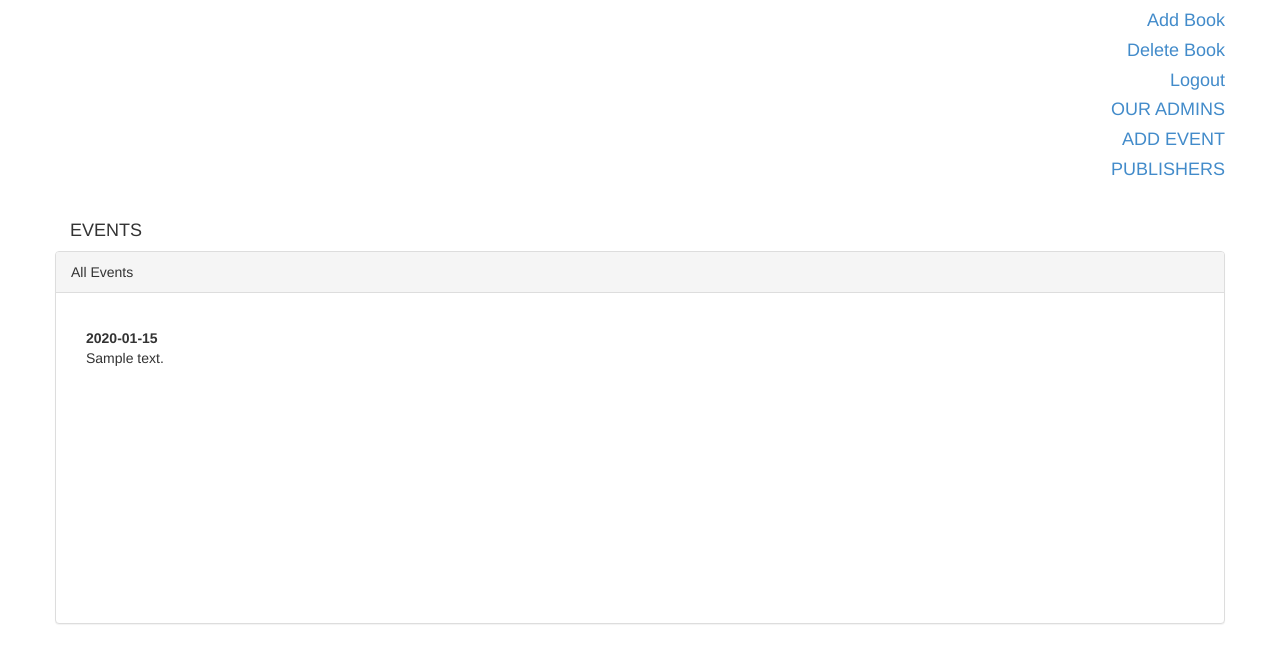
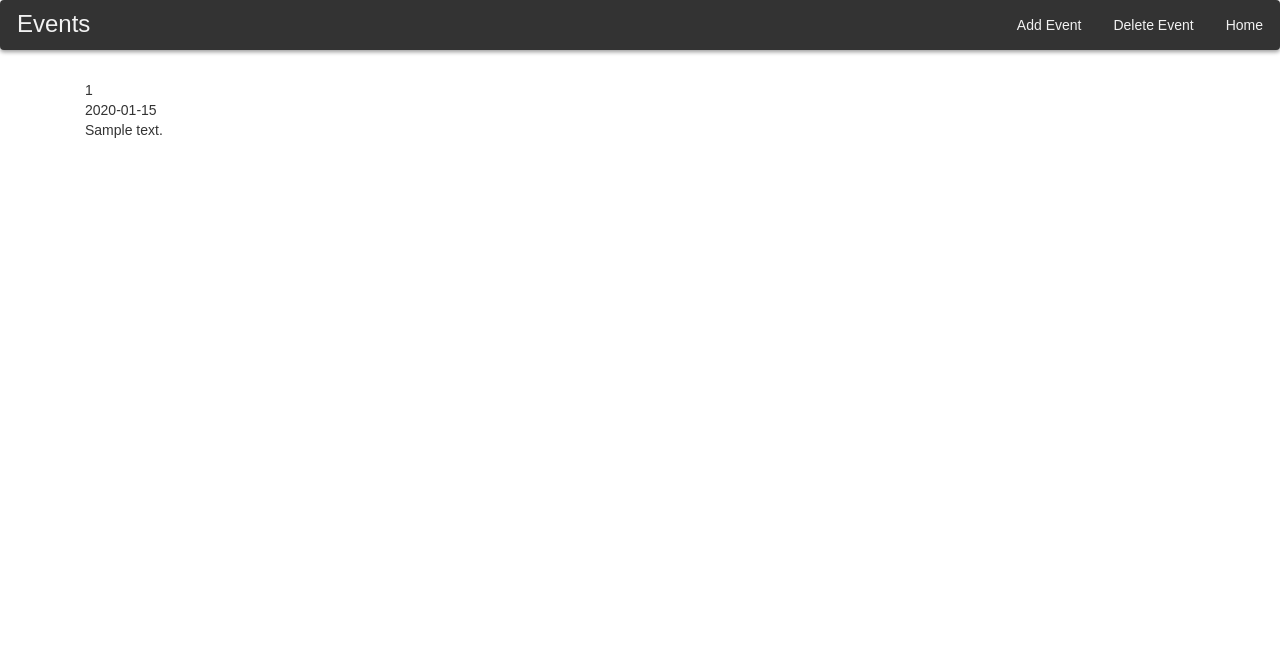
Before and after one commit to jessicathomas13/CPSC471, a PHP site: page /admin-event.php in a window 1280 px wide. Shown: the top 663 px of the page. Run offline with PHP 8.4, Linux system fonts and the light colour scheme; tables that the repository leaves empty hold one stand-in row (values such as "Sample post"); data that the repository does not hold is empty.

Commit message:
Update admin-event.php

```diff
--- a/includes/admin-event.php
+++ b/includes/admin-event.php
@@ -11,94 +11,95 @@ include('sqlconnect.php');
     <meta charset="UTF-8">
     <meta http-equiv="X-UA-Compatible" content="IE=edge">
     <meta name="viewport" content="width=device-width, initial-scale=1.0">
-  <title> Online Library Management System </title>
+    <title>Event Management</title>
     <link rel="stylesheet" href="assets/bootstrap.css">
     <link rel="stylesheet" href="assets/font-awesome.css">
+    <script>
+        function toggleDelete(shouldShow) {
+            const checkboxes = document.querySelectorAll('.delete-checkbox');
+            const deleteBtn = document.getElementById('delete-btn');
+            checkboxes.forEach(cb => cb.style.display = shouldShow ? 'block' : 'none');
+            deleteBtn.style.display = shouldShow ? 'block' : 'none';
+        }
+
+        function confirmDeletion() {
+            const checkedBoxes = document.querySelectorAll('.delete-checkbox:checked');
+            return checkedBoxes.length > 0 ? confirm('Are you sure you want to delete the selected events?') : false;
+        }
+    </script>
     <style>
-    .lel {
-      border: 1px solid black;
-      border-radius: 5px;
+      body {
+        font-family: Arial, sans-serif;
+        margin: 0;
+        padding-top: 60px;
+      }
+      .navbar {
+        background-color: #333;
+        overflow: hidden;
+        position: fixed;
+        top: 0;
+        width: 100%;
+        height: 50px;
+        box-shadow: 0 2px 4px rgba(0,0,0,0.4);
+      }
+      .navbar h4, .navbar a {
+        float: right;
+        display: block;
+        color: #f2f2f2;
+        text-align: center;
+        padding: 14px 16px;
+        text-decoration: none;
+        transition: background-color 0.3s;
+      }
+      .navbar h4:hover, .navbar a:hover {
+        background-color: #ddd;
+        color: black;
+      }
+      .navbar h1 {
+        float: left;
+        color: #f2f2f2;
+        text-align: center;
+        padding: 10px 16px;
+        font-size: 24px;
+        margin: 0;
+      }
+      .delete-checkbox, #delete-btn {
+            display: none; /* Hide checkboxes and delete button by default */
+            margin-top: 10px;
         }
     </style>
 </head>
-
 <body>
     <nav class="navbar">
-
-<?php // var_dump($_SERVER["PHP_SELF"]);  ?>  <!-- this will show your url -->
-<div class="content-wrapper">
-         <div class="container">
-        <div class="row pad-botm">
-            <div class="col-md-30">
-              <div style = "text-align: right">
-              <h4 class="header-line"><a class="default-link-style <?php if($_SERVER["PHP_SELF"]=='add-book.php'){echo 'style-active';}?>"  href="add-book.php">Add Book</a></h4>
-              <h4 class="header-line"><a class="default-link-style <?php if($_SERVER["PHP_SELF"]=='delete-book.php'){echo 'style-active';}?>"  href="delete-book.php">Delete Book</a></h4>
-              <h4 class="header-line"><a class="default-link-style <?php if($_SERVER["PHP_SELF"]=='admin-login.php'){echo 'style-active';}?>"  href="admin-login.php">Logout</a></h4>
-              <h4 class="header-line"><a class="default-link-style <?php if($_SERVER["PHP_SELF"]=='all-admins.php'){echo 'style-active';}?>"  href="all-admins.php">OUR ADMINS</a></h4>
-              <h4 class="header-line"><a class="default-link-style <?php if($_SERVER["PHP_SELF"]=='event.php'){echo 'style-active';}?>"  href="add-event.php">ADD EVENT</a></h4>
-              <h4 class="header-line"><a class="default-link-style <?php if($_SERVER["PHP_SELF"]=='publisher.php'){echo 'style-active';}?>"  href="publisher.php">PUBLISHERS</a></h4>
-            </div>
-
+        <h1>Events</h1>
+        <a href="admin-dashboard.php">Home</a>
+        <a href="#" onclick="toggleDelete(true)">Delete Event</a>
+        <a href="add-event.php">Add Event</a>
     </nav>
 
-<style>
-
-.style-active {
-        text-decoration: red underline overline wavy;
-}
-
-</style>
     <div class="content-wrapper">
         <div class="container">
             <div class="row pad-botm">
                 <div class="col-md-12">
-                <h4 class="header-line">EVENTS</h4>
-    </div>
-
-
-            <div class="row">
-                <div class="col-md-12">
-                    <!-- Advanced Tables -->
-                    <div class="panel panel-default">
-                        <div class="panel-heading">
-                          All Events
-                        </div>
-                        <div class="panel-body">
-
-
+                    <form method="POST" action="delete-event.php" onsubmit="return confirmDeletion();">
                       <?php
                         $sql = "SELECT * FROM event";
-
                         $result = mysqli_query($con, $sql);
 
-
-
-while ($row = mysqli_fetch_assoc($result))  {             ?>
+                        while ($row = mysqli_fetch_assoc($result)) { ?>
                             <div class="col-md-4" style="float:left; height:300px;">
-
-
-
-                                                <br /><b><?php echo $row['Date'];?></b><br />
+                                <b><?php echo $row['EventID'];?></b><br />
+                                <?php echo $row['BranchID'];?><br />
+                                <?php echo $row['Date'];?><br />
                                 <?php echo $row['Description'];?><br />
-
-
+                                <input type="checkbox" class="delete-checkbox" name="delete_ids[]" value="<?php echo $row['ID']; ?>"><br>
                             </div>
-
                         <?php } ?>
-
-
-                        </div>
-                    </div>
-                    <!--End Advanced Tables -->
-                </div>
-            </div>
-
-
-
+                        <button type="submit" id="delete-btn" class="btn btn-danger">Delete Selected</button>
+                    </form>
                 </div>
             </div>
         </div>
-
+    </div>
 </body>
-
 </html>
```
Lines whose indentation alone changed are shown as unchanged.
